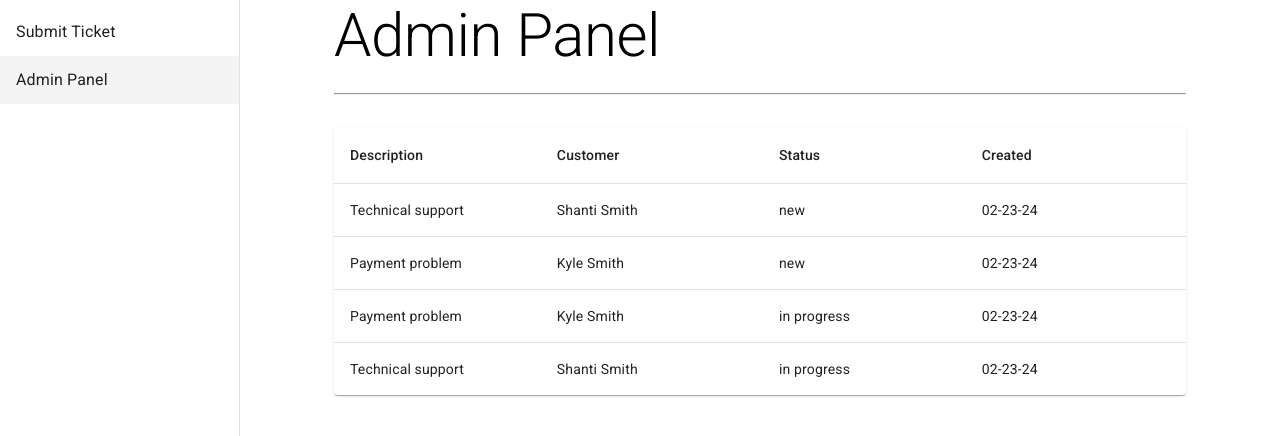
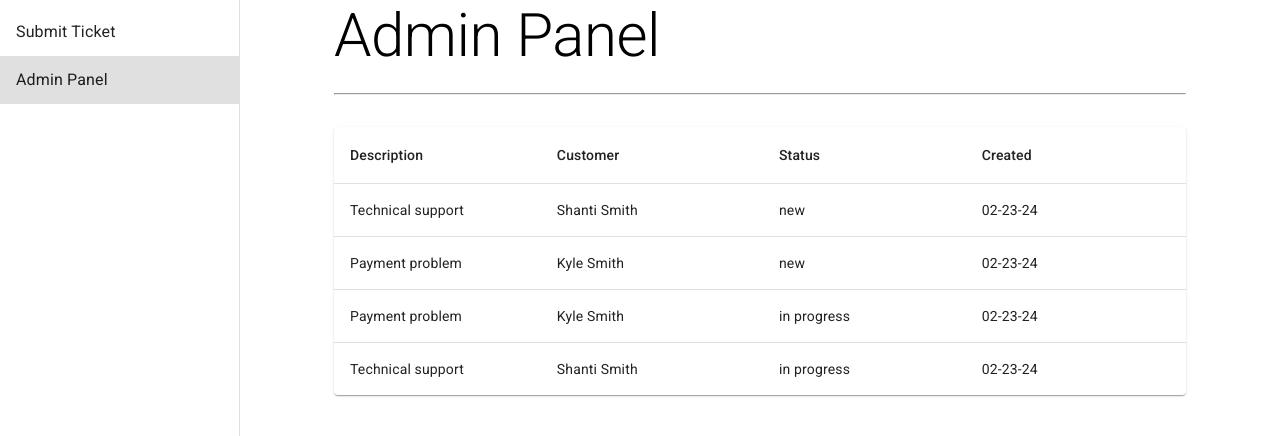
Before and after one commit to lf-hernandez/zealthy-help-desk-tms, a React (Vite) app in the folder frontend/: page / in a window 1280 px wide. Shown: the top 436 px of the page. Built offline with nearby package versions, Linux system fonts and the light colour scheme.

Commit message:
add on hover styles in desktop mode

```diff
--- a/frontend/src/layout/SideNav.tsx
+++ b/frontend/src/layout/SideNav.tsx
@@ -14,7 +14,14 @@ export const SideNav = () => {
         },
     };
     const activeItemStyles = {
-        backgroundColor: '#f4f4f4',
+        backgroundColor: '#e0e0e0',
+        cursor: 'pointer',
+    };
+    const hoverItemStyles = {
+        '&:hover': {
+            backgroundColor: '#f4f4f4',
+            cursor: 'pointer',
+        },
     };
 
     const { currentPage, setCurrentPage } = useNavigation();
@@ -23,13 +30,13 @@ export const SideNav = () => {
         <List>
             <ListItem
                 onClick={() => setCurrentPage(Pages.SUBMIT_FORM)}
-                sx={currentPage === Pages.SUBMIT_FORM ? activeItemStyles : null}
+                sx={currentPage === Pages.SUBMIT_FORM ? activeItemStyles : hoverItemStyles}
             >
                 <ListItemText primary="Submit Ticket" />
             </ListItem>
             <ListItem
                 onClick={() => setCurrentPage(Pages.ADMIN_PANEL)}
-                sx={currentPage === Pages.ADMIN_PANEL ? activeItemStyles : null}
+                sx={currentPage === Pages.ADMIN_PANEL ? activeItemStyles : hoverItemStyles}
             >
                 <ListItemText primary="Admin Panel" />
             </ListItem>
```
